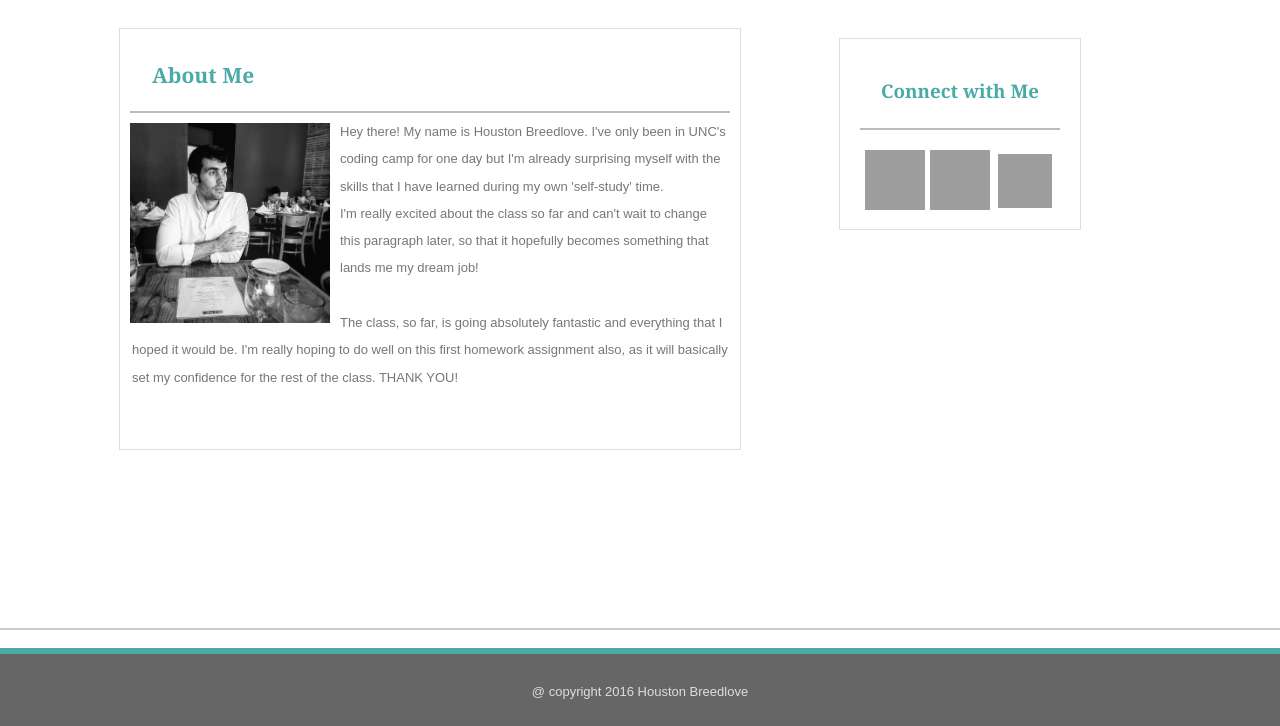
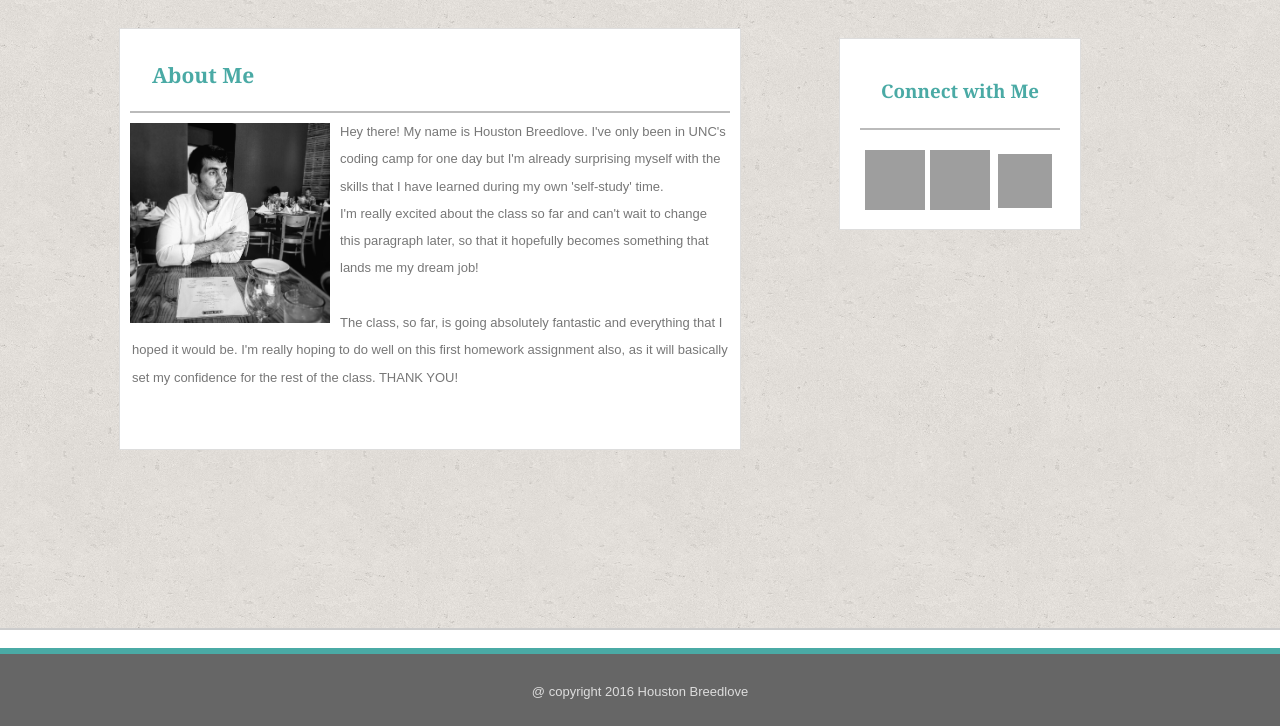
Before and after one commit to hcbreedl/Basic-Portfolio, a PHP site: page /index.php in a window 1280 px wide. Shown: the part 74-800 px from the top of the page. Run offline with PHP 8.4, Linux system fonts and the light colour scheme; grey boxes are pictures that could not be loaded.

Commit message:
complete two

```diff
--- a/assets/css/style.css
+++ b/assets/css/style.css
@@ -141,7 +141,7 @@
 /* =============== */
 
 #about_me_background {
-	background-image: url("file:///Users/wehaveaproblem16/Basic-Portfolio/assets/images/cork-wallet/cork-wallet.png");
+	background-image: url("https://github.com/hcbreedl/Basic-Portfolio/blob/master/assets/images/cork-wallet/cork-wallet.png?raw=true");
 	padding-bottom: 28px;
 	padding-top: 28px;
 	margin: 0 auto;
```
